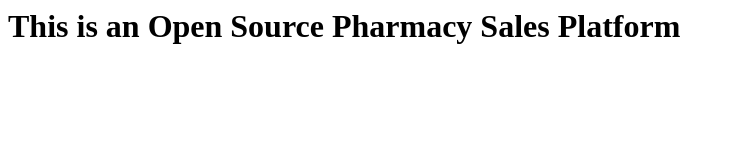
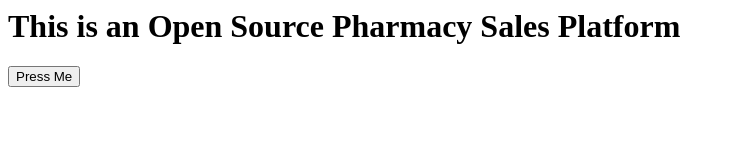
Before and after one commit to fadysamyn/trial, a plain HTML site: page index.html in a window 1280 px wide. Shown: the whole page, without its empty margins (0-735 px from the left). Drawn offline with Linux system fonts and the light colour scheme.

Commit message:
Update index.html

```diff
--- a/index.html
+++ b/index.html
@@ -1,5 +1,6 @@
 <html>
 <body>
 <h1>This is an Open Source Pharmacy Sales Platform</h1>
+  <button type = "button" onclick="document.write(12+5)"> Press Me </button>
 </body>
 </html>
```
